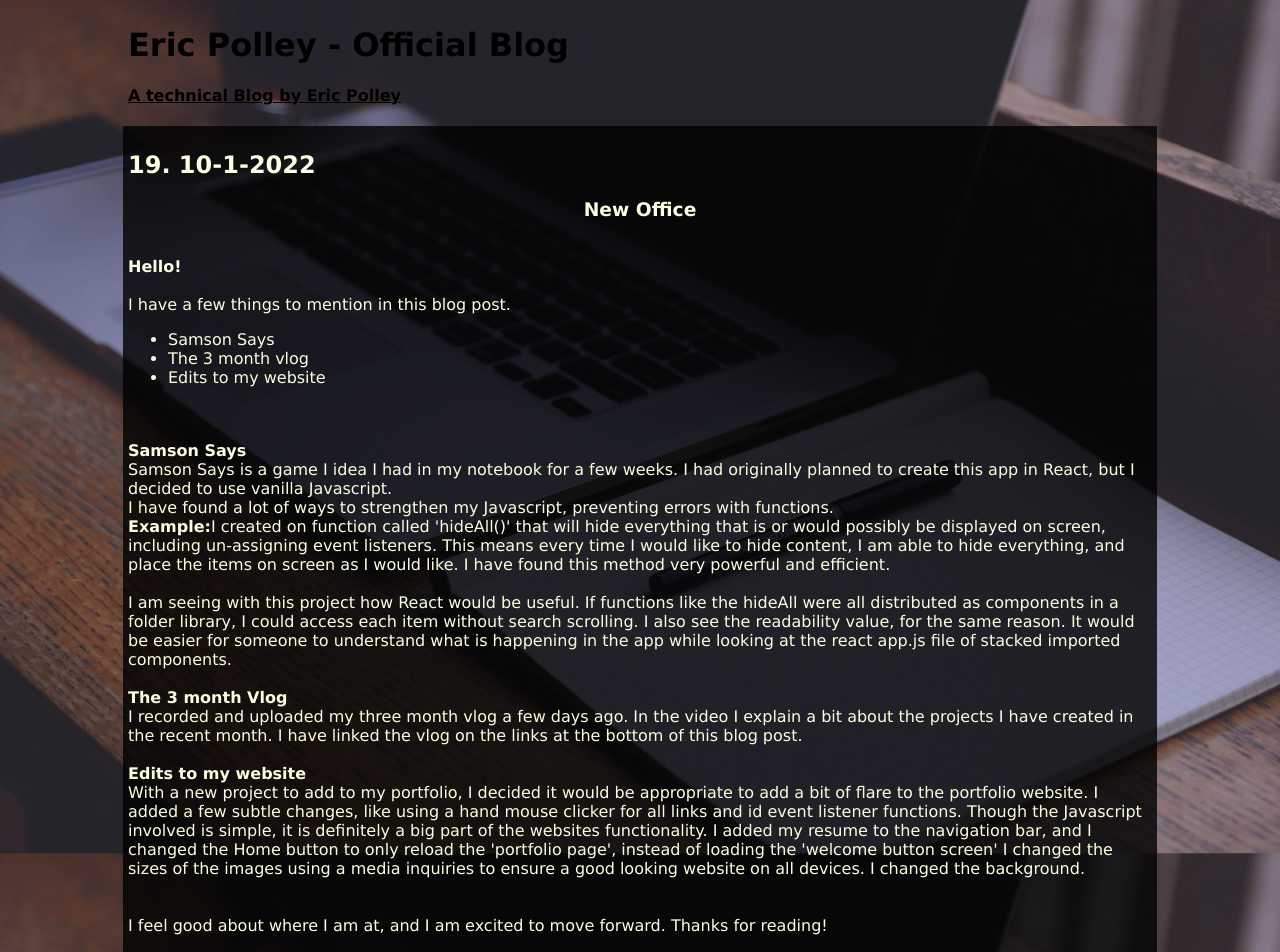
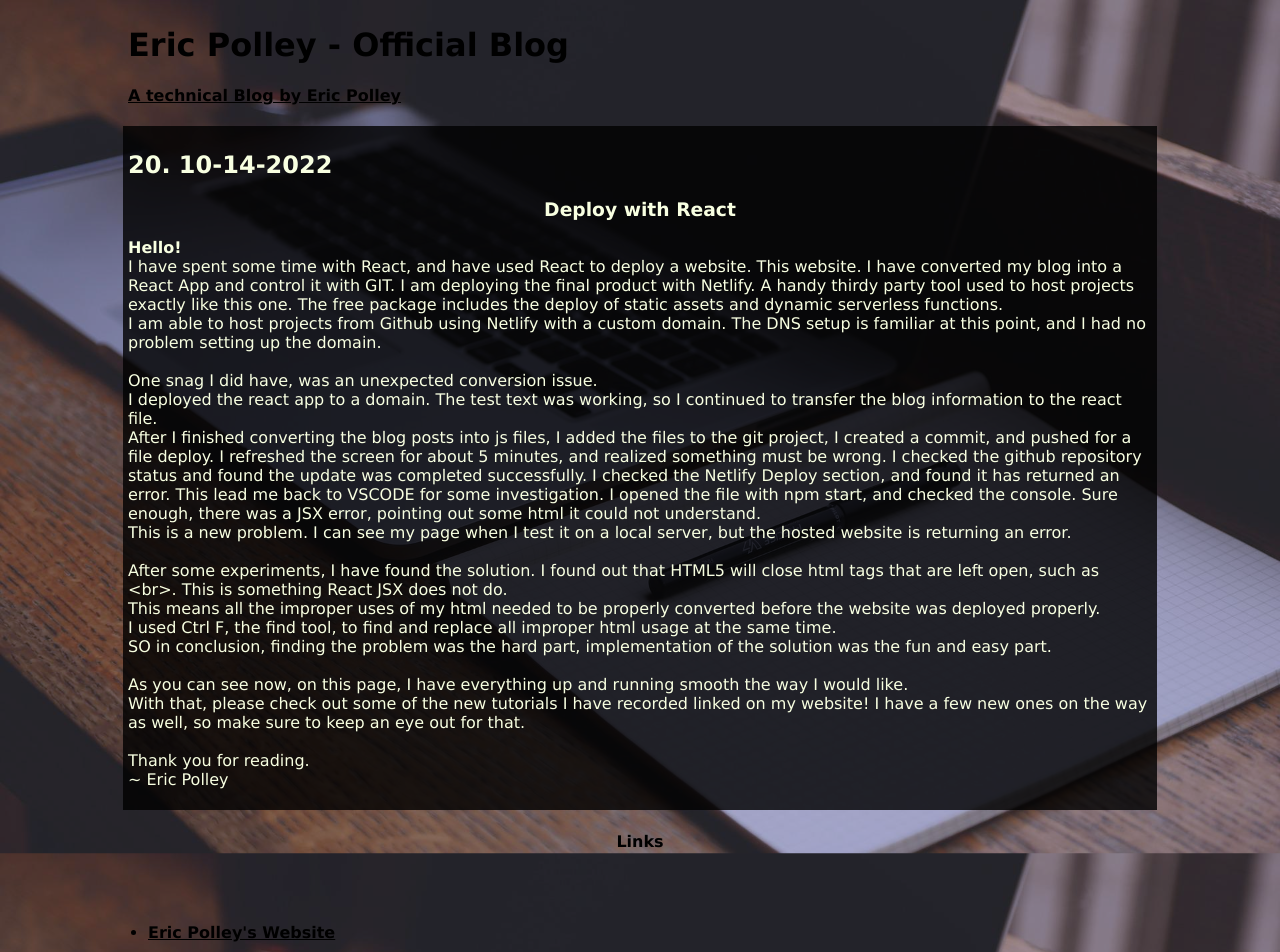
Before and after one commit to ericpolley/reactblog, a React (Create React App) app: page / in a window 1280 px wide. Shown: the top 952 px of the page. Built offline with nearby package versions, Linux system fonts and the light colour scheme; the HTML template or start-up script is replaced by a standard one.

Commit message:
update blog020

```diff
--- a/src/Blogs/Blog019.js
+++ b/src/Blogs/Blog019.js
@@ -4,7 +4,7 @@ export default function Blog019() {
   return (
     <section>
     <article>
-      <h2>19. 10-1-2022</h2>
+      <h2>19. 10-10-2022</h2>
       <h3>New Office</h3>
       <p>
         <br />
--- a/src/Blogs/Blog020.js
+++ b/src/Blogs/Blog020.js
@@ -1,7 +1,68 @@
-
+import React from "react"
 
 export default function Blog020() {
   return (
-        null
+    <section>
+    <article>
+    <h2>20. 10-14-2022</h2>
+          <h3>Deploy with React</h3>
+          <p>
+          <strong>Hello!</strong>
+          <br />
+          I have spent some time with React, and have used React to deploy a website.
+          This website. I have converted my blog into a React App and control it with GIT.
+          I am deploying the final product with Netlify. A handy thirdy party tool used to host
+          projects exactly like this one. The free package includes the deploy of static assets and
+          dynamic serverless functions. <br />
+          I am able to host projects from Github using Netlify with a custom domain. The DNS setup
+          is familiar at this point, and I had no problem setting up the domain. <br /><br />
+          One snag I did have, was an unexpected conversion issue.
+          <br />
+          I deployed the react app to a domain. The test text was working, so I continued to transfer
+          the blog information to the react file.
+          <br />
+          After I finished converting the blog posts into js files, I added the files to the git project,
+          I created a commit, and pushed for a file deploy. I refreshed the screen for about 5 minutes, and realized something
+          must be wrong. I checked the github repository status and found the update was completed successfully.
+          I checked the Netlify Deploy section, and found it has returned an error. This lead me back to VSCODE for some
+          investigation. I opened the file with npm start, and checked the console. Sure enough, there was a
+          JSX error, pointing out some html it could not understand.
+          <br /> This is a new problem. I can see my page when I test it on a local server, but the hosted website
+          is returning an error.
+          <br /> <br /> After some experiments, I have found the solution.
+          I found out that HTML5 will close
+          html tags that are left open, such as &lt;br&gt;. This is something React JSX does not do.
+          <br />
+          This means all the improper uses of my html needed to be properly converted before the website
+          was deployed properly.
+          <br /> I used Ctrl F, the find tool, to find and replace all improper html usage at the same time.
+          <br /> SO in conclusion, finding the problem was the hard part, implementation of the solution was
+          the fun and easy part. <br /> <br />
+          As you can see now, on this page, I have everything up and running smooth the way I would like.
+          <br />
+          With that, please check out some of the new tutorials I have recorded linked on my website! I have a few
+          new ones on the way as well, so make sure to keep an eye out for that.
+          <br />
+          <br />
+          Thank you for reading. <br />
+          ~ Eric Polley
+          </p>
+          </article>
+
+        <h4>Links</h4>
+        <br />
+        <ul>
+          <li>
+            <a
+              href="http://ericpolley.com"
+              title="Check out my Portfolio!"
+              target="_blank"
+              rel="noopener noreferrer"
+            >
+              <strong><p>Eric Polley's Website</p></strong></a
+            >
+          </li>
+        </ul>
+        </ section >
   )
 }
```
